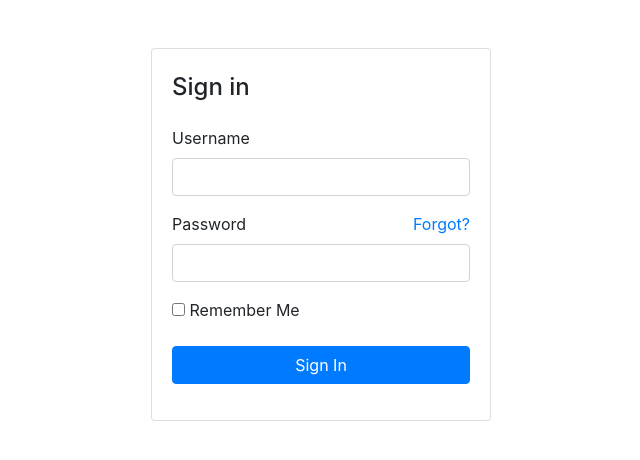
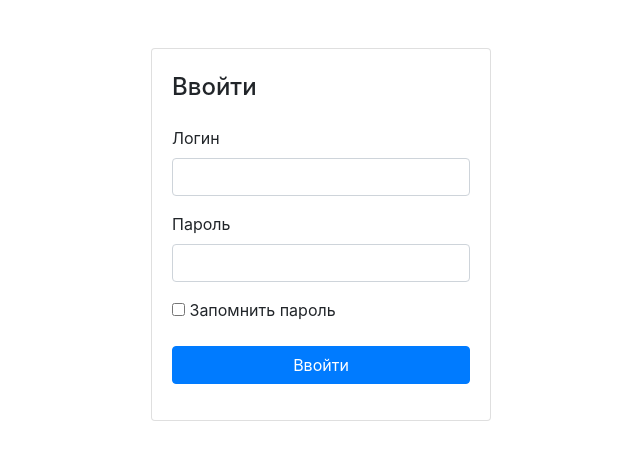
Before and after one commit to vnyabzya/AdminPanelStopDrugsBot, a Flask app: page /login in a window 1280 px wide. Shown: the top 460 px of the page, without its empty margins (319-959 px from the left). Run offline with Flask 2, Linux system fonts and the light colour scheme; some libraries are stand-ins or nearby versions.

Commit message:
Изменил форму авторизацию

```diff
--- a/app.py
+++ b/app.py
@@ -242,10 +242,10 @@ class EditTelegramShopForm(FlaskForm):
 
 
 class LoginForm(FlaskForm):
-    username = StringField('Username', validators=[DataRequired()])
-    password = PasswordField('Password', validators=[DataRequired()])
-    remember_me = BooleanField('Remember Me')
-    submit = SubmitField('Sign In')
+    username = StringField('Логин', validators=[DataRequired()])
+    password = PasswordField('Пароль', validators=[DataRequired()])
+    remember_me = BooleanField('Запомнить пароль')
+    submit = SubmitField('Ввойти')
 
 
 @app.route('/edit_link/<telegram_shop_id>', methods=['GET', 'POST'])
--- a/templates/login.html
+++ b/templates/login.html
@@ -5,7 +5,7 @@
         <div class="col-sm-4 mx-auto mt-5">
             <div class="card">
                 <article class="card-body">
-                    <h4 class="card-title mb-4 mt-1">Sign in</h4>
+                    <h4 class="card-title mb-4 mt-1">Ввойти</h4>
                     <form action="" method="post" novalidate>
                         {{ form.hidden_tag() }}
                         <div class="form-group">
@@ -13,7 +13,6 @@
                             {{ form.username(size=32, class_="form-control") }}
                         </div> <!-- form-group// -->
                         <div class="form-group">
-                            <a class="float-right" href="#">Forgot?</a>
                             {{ form.password.label }}<br>
                             {{ form.password(size=32, class_="form-control") }}
                         </div> <!-- form-group// -->
```
